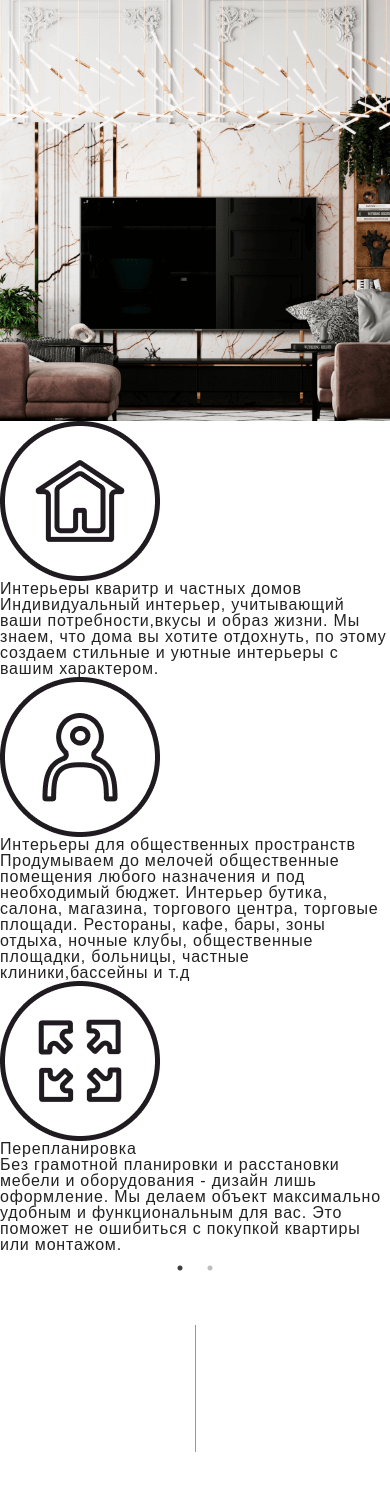
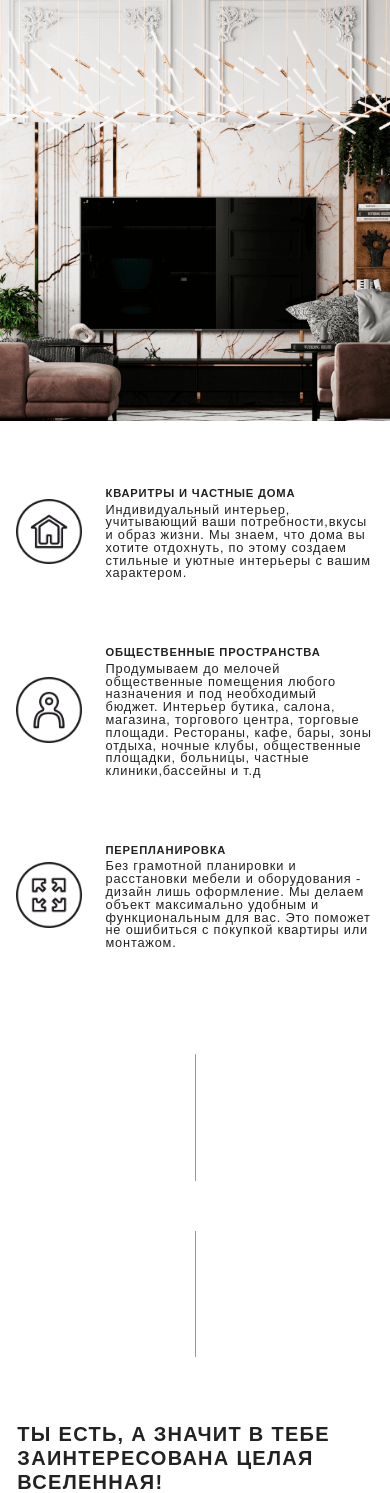
Before and after one commit to Mapc89/Mapc89.github.io, a PHP site: page /projects/mirdes/services.html in a window 390 px wide. Shown: the part 212-1705 px from the top of the page. Run offline with PHP 8.4, Linux system fonts and the light colour scheme; some web fonts are replaced.

Commit message:
Слайдер "Преимущества"
Допилил, пока без точек

```diff
--- a/projects/mirdes/css/style.css
+++ b/projects/mirdes/css/style.css
@@ -311,10 +311,6 @@ body {
   height: 100vh;
   background: url(../img/services.png) center no-repeat;
   background-size: cover;
-}
-
-.slider {
-  display: none;
 }
 
 .services-advantage {
@@ -1510,6 +1506,10 @@ body {
           animation-duration: 2.5s;
 }
 
+.mobile-only {
+  display: none;
+}
+
 @media only screen and (max-width: 1366px) {
   .menu .logo {
     width: 4rem;
@@ -1634,6 +1634,47 @@ body {
   .services-img {
     height: 50vh;
   }
+  .slider-mobile {
+    padding: 0 1rem;
+  }
+  .slider-mobile .slider-item {
+    display: -webkit-box;
+    display: -ms-flexbox;
+    display: flex;
+    -webkit-box-orient: vertical;
+    -webkit-box-direction: normal;
+        -ms-flex-direction: column;
+            flex-direction: column;
+    -webkit-box-pack: space-evenly;
+        -ms-flex-pack: space-evenly;
+            justify-content: space-evenly;
+    height: 70vh;
+  }
+  .slider-mobile .slider-item .advantage-item {
+    display: -webkit-box;
+    display: -ms-flexbox;
+    display: flex;
+    -webkit-box-align: center;
+        -ms-flex-align: center;
+            align-items: center;
+  }
+  .slider-mobile .slider-item .advantage-item__img {
+    width: 25vw;
+  }
+  .slider-mobile .slider-item .advantage-item__text {
+    max-width: 75vw;
+    padding-left: 1.5rem;
+  }
+  .slider-mobile .slider-item .advantage-item__text h2 {
+    text-transform: uppercase;
+    font-size: 0.7rem;
+    line-height: 1.3rem;
+    font-weight: bold;
+  }
+  .slider-mobile .slider-item .advantage-item__text p {
+    font-size: 0.8rem;
+    line-height: 0.8rem;
+  }
   .footer .menu {
     padding: 1rem 0;
     padding-bottom: 2rem;
--- a/projects/mirdes/js/script.js
+++ b/projects/mirdes/js/script.js
@@ -42,8 +42,7 @@ window.addEventListener('DOMContentLoaded', () => {
         priceList.style.paddingRight = '';
         optionServices.style.paddingRight = '';
     });
-    $('.slider').slick({
-        arrows: false,
-        dots: true
+    $('.slider-mobile').slick({
+        arrows: false
     });
 });
--- a/projects/mirdes/sass/_interface.sass
+++ b/projects/mirdes/sass/_interface.sass
@@ -281,3 +281,5 @@
 .fade //Затухание
     animation-name: fade
     animation-duration: 2.5s
+.mobile-only
+    display: none
--- a/projects/mirdes/sass/_media.sass
+++ b/projects/mirdes/sass/_media.sass
@@ -144,12 +144,29 @@
                     strong
     .services-img //Услуги
         height: 50vh
-    .services-advantage
-        .advantage-item
-            &__img
-            &__text
-                h2
-                p
+    .slider-mobile
+        padding: 0 1rem
+        .slider-item
+            display: flex
+            flex-direction: column
+            justify-content: space-evenly
+            height: 70vh
+            .advantage-item
+                display: flex
+                align-items: center
+                &__img
+                    width: 25vw
+                &__text
+                    max-width: 75vw
+                    padding-left: 1.5rem
+                    h2
+                        text-transform: uppercase
+                        font-size: 0.7rem
+                        line-height: 1.3rem
+                        font-weight: bold
+                    p
+                        font-size: 0.8rem
+                        line-height: 0.8rem
     .price-list
         .transparent-block
         &__title
--- a/projects/mirdes/sass/_services.sass
+++ b/projects/mirdes/sass/_services.sass
@@ -2,8 +2,6 @@
     height: 100vh
     background: url(../img/services.png) center no-repeat
     background-size: cover
-.slider
-    display: none
 .services-advantage
     display: flex
     flex-wrap: wrap
--- a/projects/mirdes/services.html
+++ b/projects/mirdes/services.html
@@ -6,9 +6,9 @@
     <meta name="viewport" content="width=device-width, initial-scale=1, shrink-to-fit=no">
     <title>Услуги и цены</title>
     <link rel="stylesheet" href="css/reset.css">
-    <link rel="stylesheet" href="css/style.css">
     <link rel="stylesheet" type="text/css" href="//cdn.jsdelivr.net/npm/slick-carousel@1.8.1/slick/slick.css"/>
     <link rel="stylesheet" type="text/css" href="slick/slick-theme.css"/>
+    <link rel="stylesheet" href="css/style.css">
 </head>
 
 <body>
@@ -89,12 +89,13 @@
             </div>
         </div>
     </div>
-    <div class="slider mobile-only">
+    <div class="slider-wrapper mobile-only">
+        <div class="slider-mobile">
             <div class="slider-item">
                 <div class="advantage-item">
                     <div class="advantage-item__img"><img src="img/services/home.png" alt=""></div>
                     <div class="advantage-item__text">
-                    <h2>Интерьеры кваритр и частных домов</h2>
+                        <h2>Кваритры и частные дома</h2>
                         <p>Индивидуальный интерьер, учитывающий ваши потребности,вкусы и образ жизни. Мы знаем, что дома вы
                             хотите отдохнуть, по этому создаем стильные и уютные интерьеры с вашим характером.</p>
                     </div>
@@ -102,7 +103,7 @@
                 <div class="advantage-item">
                     <div class="advantage-item__img"><img src="img/services/public.png" alt=""></div>
                     <div class="advantage-item__text">
-                    <h2>Интерьеры для общественных пространств</h2>
+                        <h2>Общественные пространства</h2>
                         <p>Продумываем до мелочей общественные помещения любого назначения и под необходимый бюджет. Интерьер
                             бутика, салона, магазина, торгового центра, торговые площади. Рестораны, кафе, бары, зоны отдыха,
                             ночные клубы, общественные площадки, больницы, частные клиники,бассейны и т.д</p>
@@ -141,6 +142,7 @@
                         <h2>Подбор материалов</h2>
                         <p>Подбираем материалы, подходящие по виду, свойствам и затратам. Сотрудничаем с интерьерными салонами,
                             что позволяет оформять заказы по максимально выгодным для клиента условиям.</p>
+                    </div>
                 </div>
             </div>
         </div>
```
Also changed, not shown: projects/mirdes/css/slick-theme.css (added, +168 -0 lines), projects/mirdes/css/slick.css (added, +101 -0 lines). Lines whose indentation alone changed are shown as unchanged.
